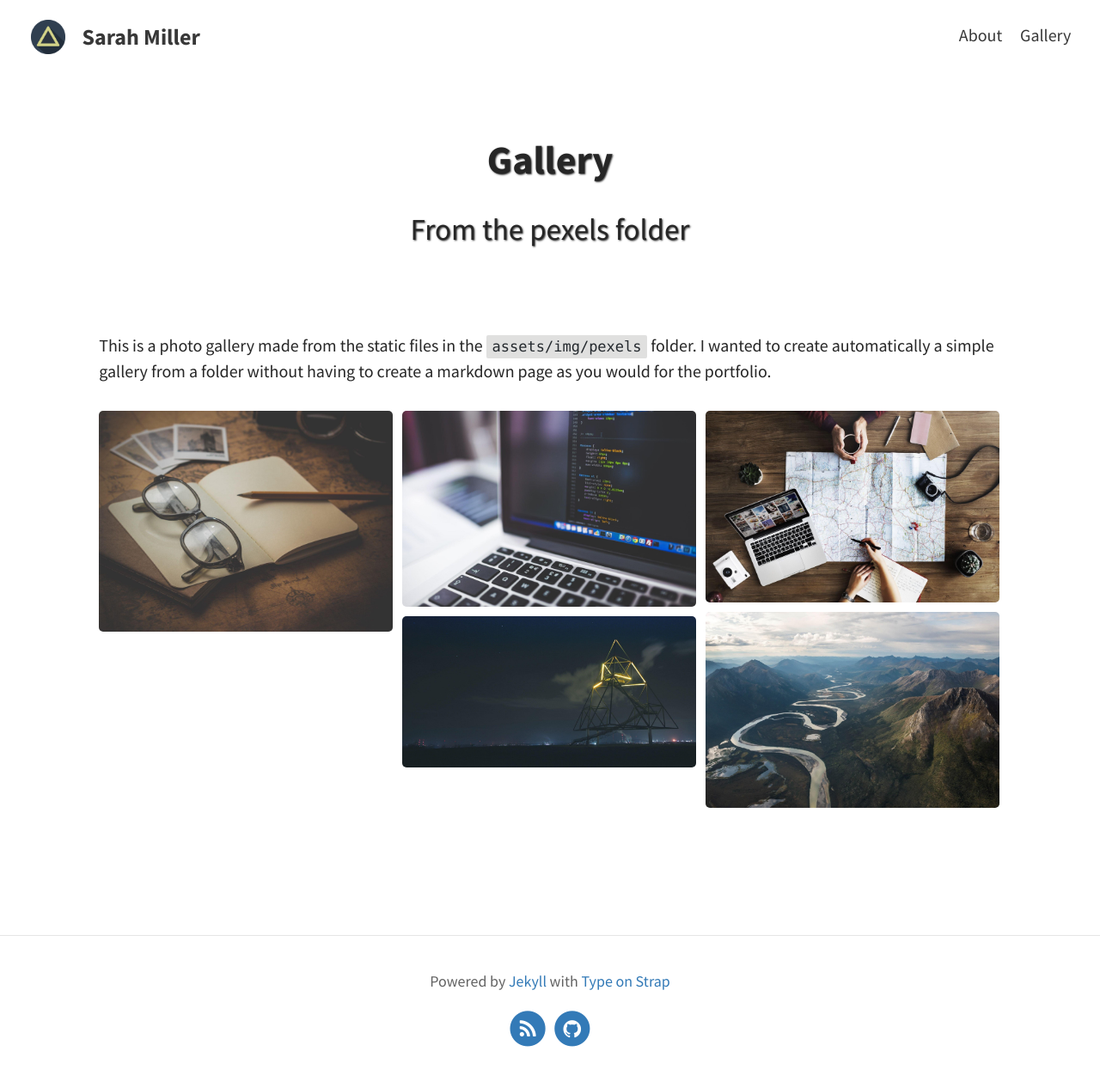
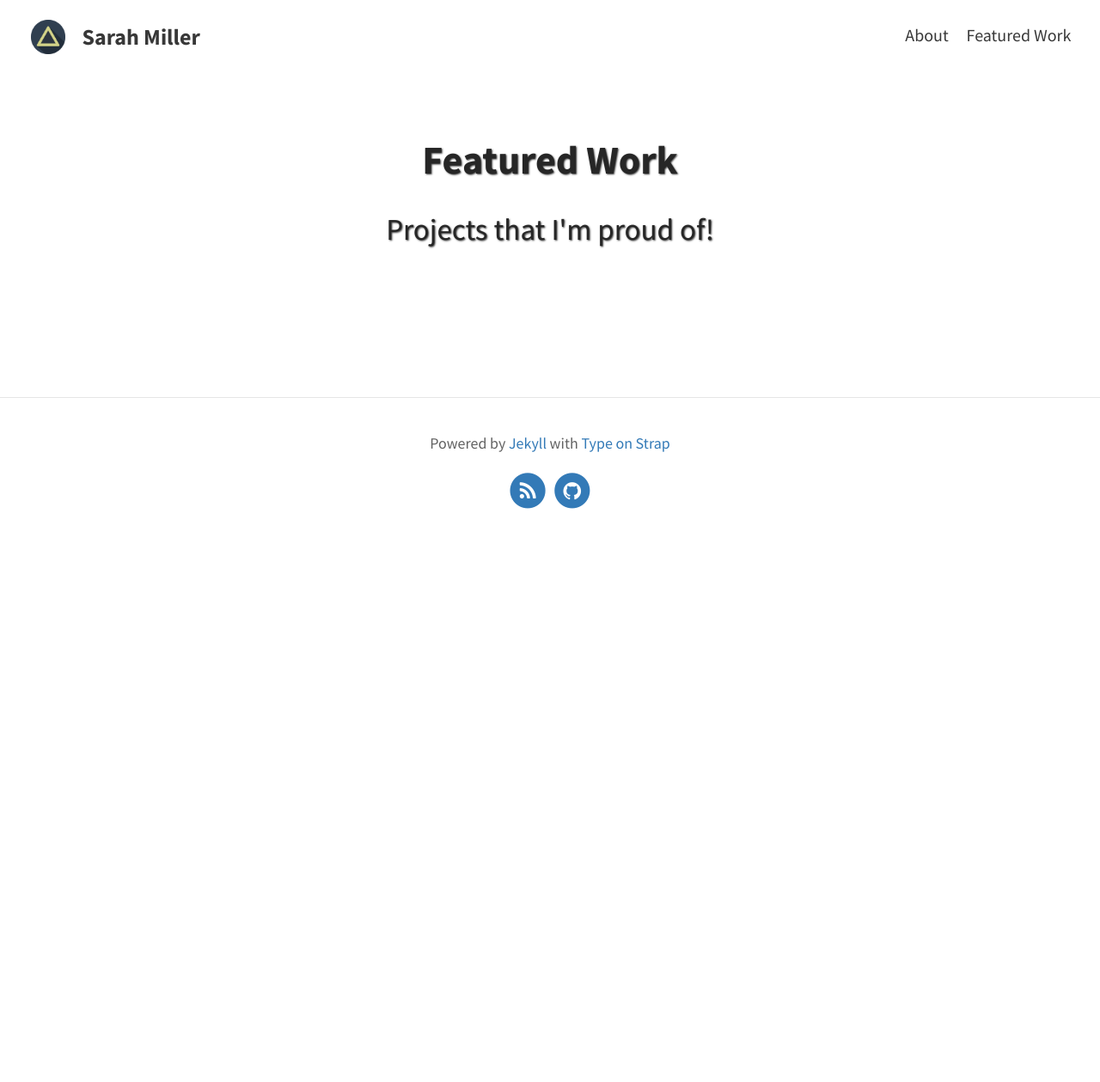
Before and after one commit to smillerworks/portfolio, a Jekyll site: the page built from pages/gallery.md, in a window 1280 px wide. Shown: the whole page at 86% size. Built offline with Jekyll 4.4.1, drawn with Linux system fonts in a browser that asks for light colours; after the commit the page ends 900 px from its top, so only the background shows below that.

Commit message:
Update gallery.md

```diff
--- a/pages/gallery.md
+++ b/pages/gallery.md
@@ -1,13 +1,6 @@
 ---
 layout: page
-title: Gallery
-subtitle: From the pexels folder
-permalink: /gallery/
-gallery_path: "assets/img/pexels"
+title: Featured Work
+subtitle: Projects that I'm proud of!
+permalink: /Featured Work/
 ---
-
-This is a photo gallery made from the static files in the `assets/img/pexels` folder.
-I wanted to create automatically a simple gallery from a folder without having to create a markdown page as you would for the portfolio.
-
-
-{% include gallery.html gallery_path=page.gallery_path %}
```
